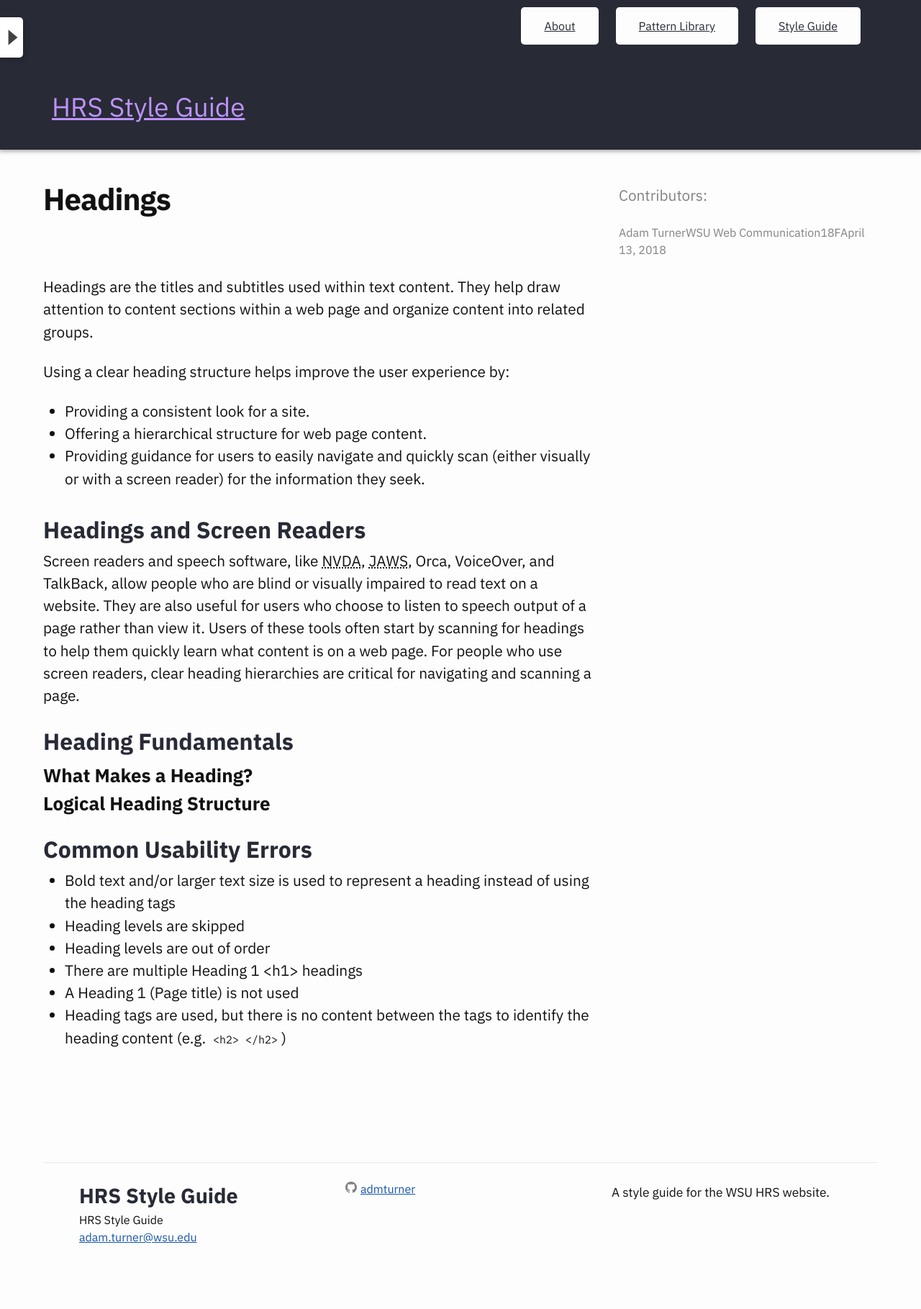
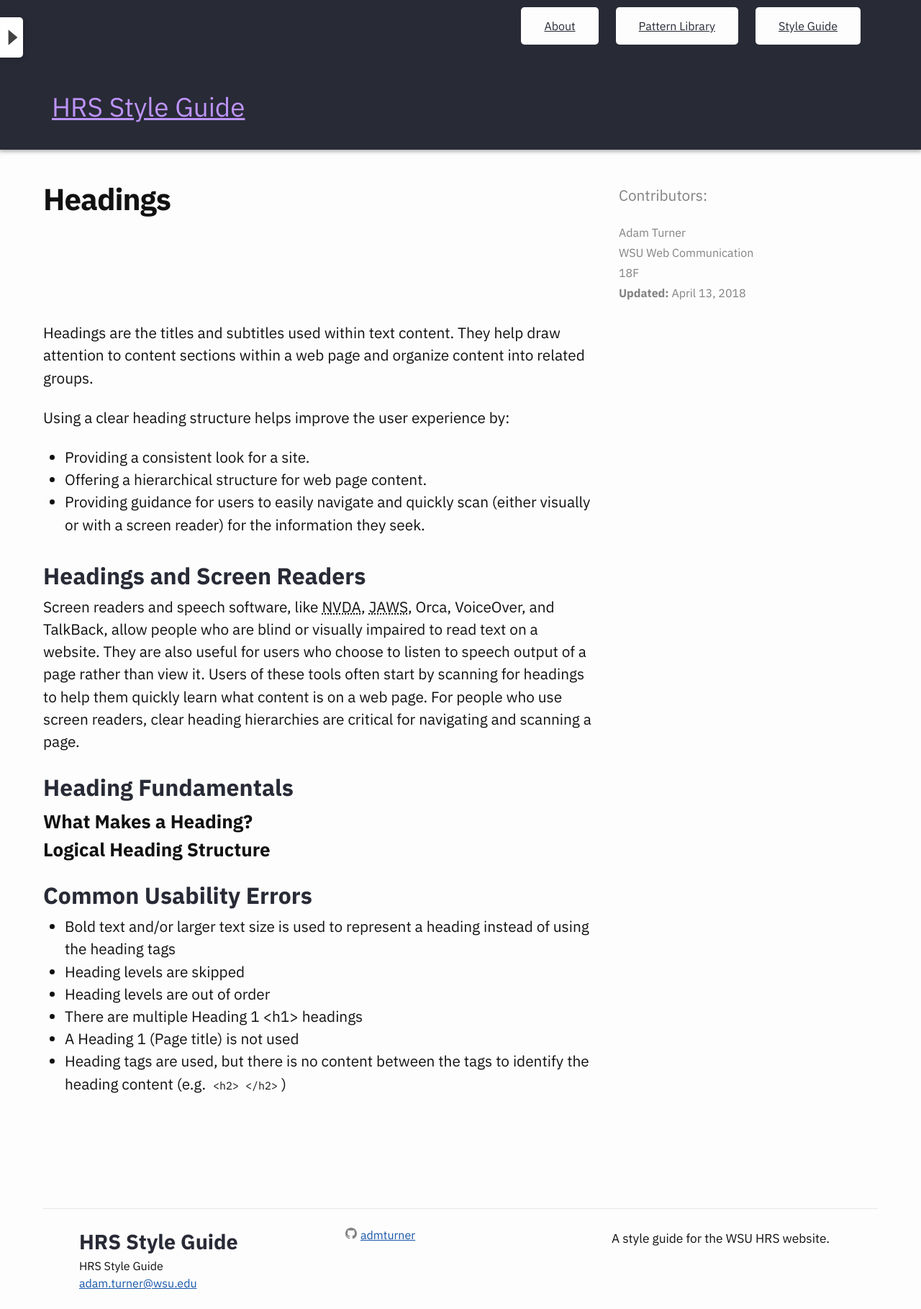
Before and after one commit to admturner/empty-style-guide, a Jekyll site: the page built from _styleguide/headings.md, in a window 1280 px wide. Shown: the whole page at 72% size. Built offline with Jekyll 4.4.1, drawn with Linux system fonts in a browser that asks for light colours; before the commit the page ends 1755 px from its top, so only the background shows below that.

Commit message:
Add style for article asides and meta sections

```diff
--- a/_sass/partials/_layout.scss
+++ b/_sass/partials/_layout.scss
@@ -56,6 +56,17 @@
         grid-area: post-header-aside;
     }
 
+    .p-author,
+    .dt-published {
+        display: block;
+        margin-bottom: .25em;
+    }
+
+    .dt-published:before {
+        content: "Updated: ";
+        font-weight: 600;
+    }
+
     .post-content,
     .pattern-usage {
         grid-area: section-one / span 2;
@@ -70,6 +81,45 @@
     .pattern-source {
         grid-area: section-four;
     }
+
+    aside,
+    .aside {
+        float: right;
+        margin-top: 0;
+        margin-left: 2rem;
+        margin-right: calc(-43% - 4rem);
+        max-width: 594px;
+        width: 30vw;
+
+        p {
+            font-size: 1.2rem;
+        }
+    }
+
+}
+
+@media (min-width: 32em) {
+
+    .comparison {
+        display: grid;
+        margin-bottom: 1.5em;
+    	grid-template-columns: repeat(auto-fit, minmax(100px, 1fr));
+    }
+
+    .comparison-option:not(:last-child) {
+        border-right: 3px solid $dt-orange;
+        margin-right: 2em;
+        padding-right: 2em;
+    }
+
+}
+
+.clarification {
+    background-color: #f1f1f1;
+    border: 1px solid $dt-gray;
+    box-sizing: border-box;
+    margin-bottom: 2rem;
+    padding: 1.5rem 2rem;
 }
 
 /**
```
Also changed, not shown: CHANGELOG.md.
